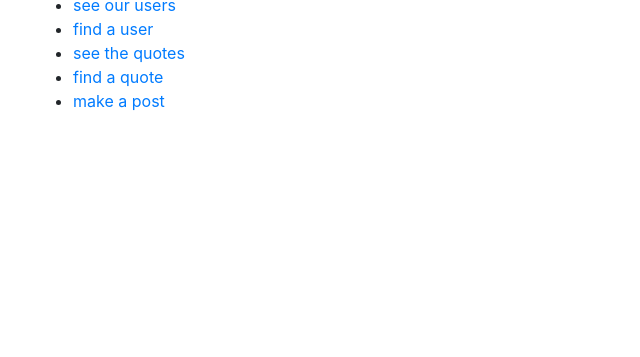
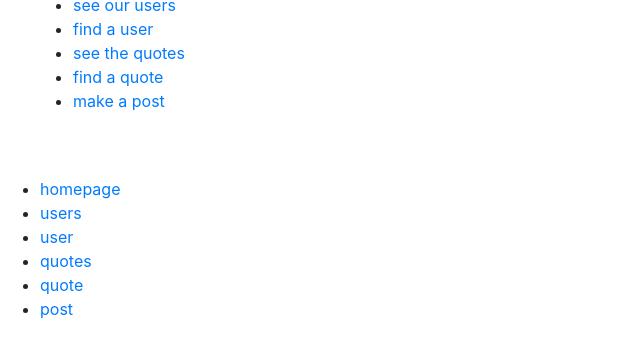
Before and after one commit to tvanloy/eindproject-frontend, a website: page homepage.html in a window 1280 px wide. Shown: the part 111-468 px from the top of the page, without its empty margins (0-640 px from the left). Drawn offline with nearby package versions, Linux system fonts and the light colour scheme.

Commit message:
Update homepage.html

```diff
--- a/homepage.html
+++ b/homepage.html
@@ -25,5 +25,15 @@
         </ul>
     </div>
 </div>
+        <nav>
+        <ul>
+            <li><a href="index.html">homepage</a></li>
+            <li><a href="users.html">users</a></li>
+            <li><a href="user.html">user</a></li>
+            <li><a href="quotes.html">quotes</a></li>
+            <li><a href="quote.html">quote</a></li>
+            <li><a href="post.html">post</a></li>
+        </ul>
+    </nav>
 </body>
 </html>
```
